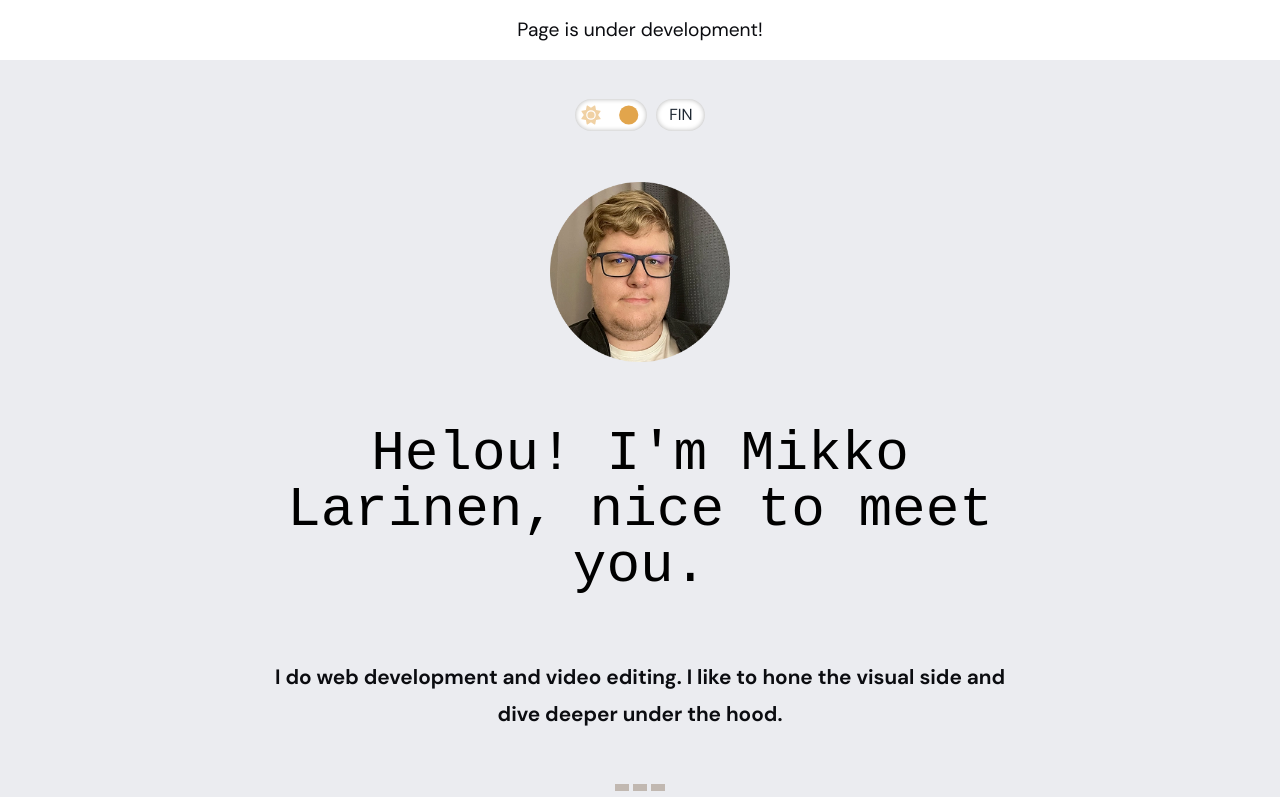
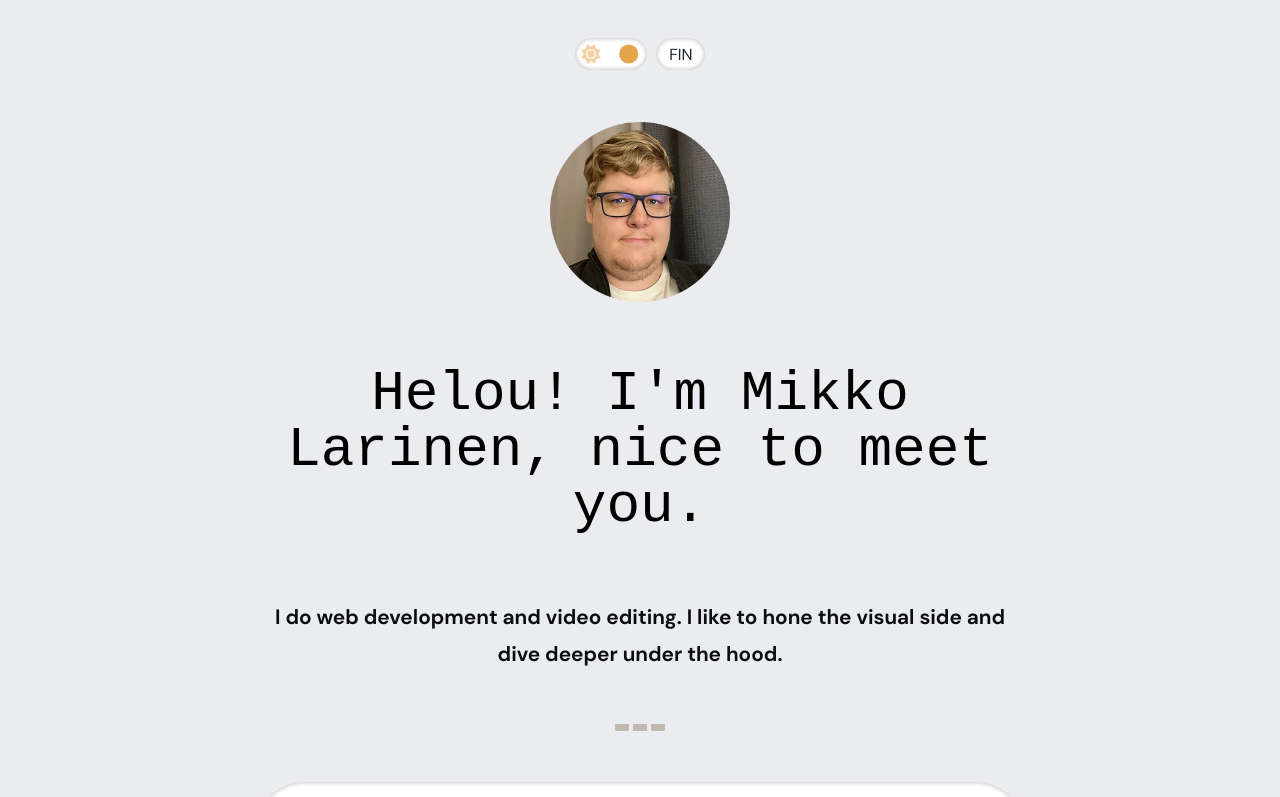
Before and after one commit to mikkisguy/portfolio-page, a React (Vite) app: page / in a window 1280 px wide. Shown: the top 797 px of the page. Built offline with nearby package versions, Linux system fonts and the light colour scheme; a web font is replaced by a local one.

Commit message:
Disabled under development banner

```diff
--- a/src/components/App.tsx
+++ b/src/components/App.tsx
@@ -6,6 +6,7 @@ import { useTranslation } from "react-i18next";
 import Content from "./Content";
 import Footer from "./Footer";
 import Divider from "./Divider";
+import { IS_UNDER_DEVELOPMENT } from "../shared/constants";
 
 const App = () => {
   const { t } = useTranslation();
@@ -14,7 +15,9 @@ const App = () => {
     <ThemeContextProvider>
       <GlobalStyle />
       <PageOuterContainer>
-        <UnderDevelopment>{t("underDevelopment")}</UnderDevelopment>
+        {IS_UNDER_DEVELOPMENT && (
+          <UnderDevelopment>{t("underDevelopment")}</UnderDevelopment>
+        )}
         <PageContainer>
           <Header />
           <Divider />
--- a/src/shared/constants.ts
+++ b/src/shared/constants.ts
@@ -1,4 +1,6 @@
 export const IS_DEVELOPMENT = process.env.NODE_ENV === "development";
+
+export const IS_UNDER_DEVELOPMENT = false;
 
 export const TRANSLATIONS = {
   FI: "fi-FI",
```
